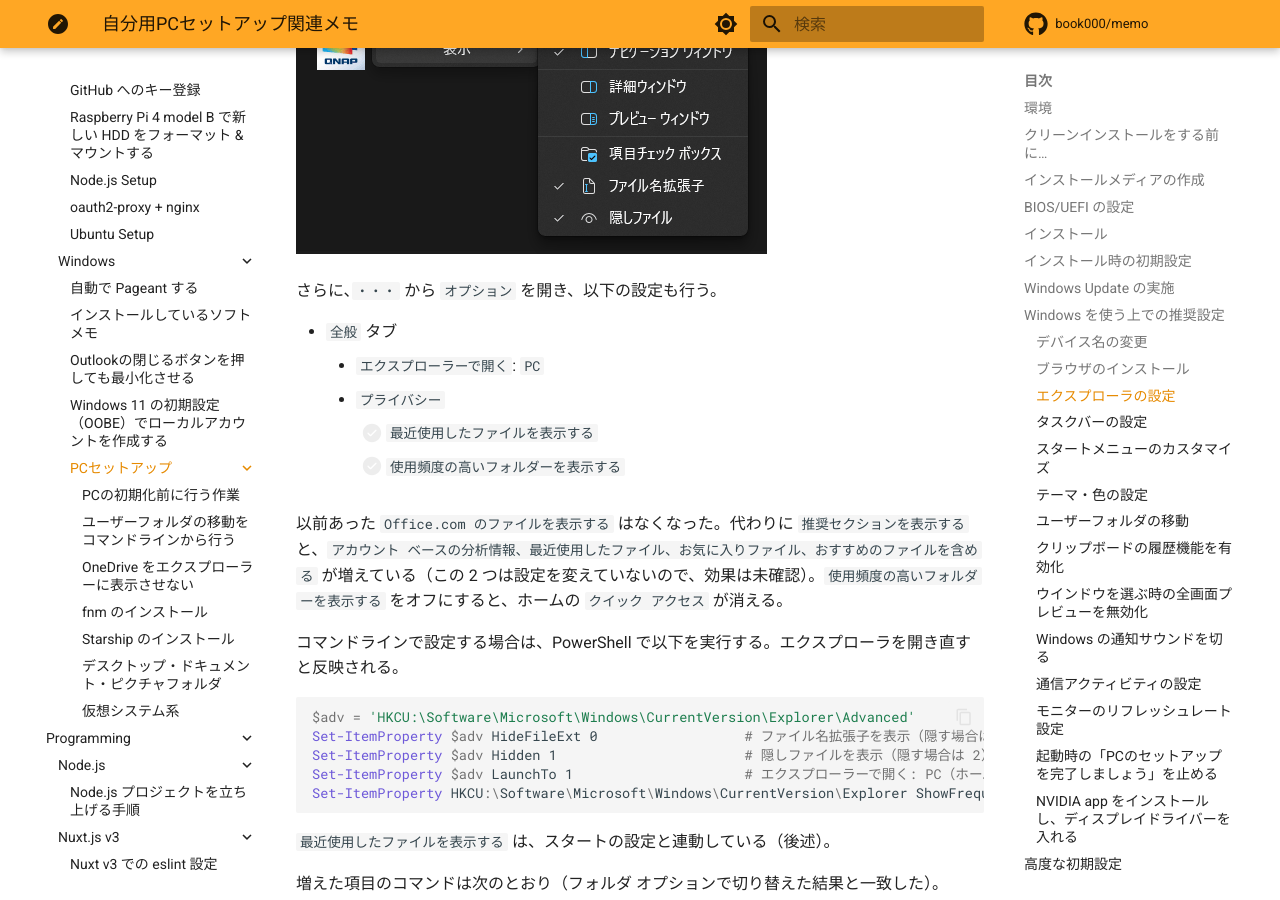
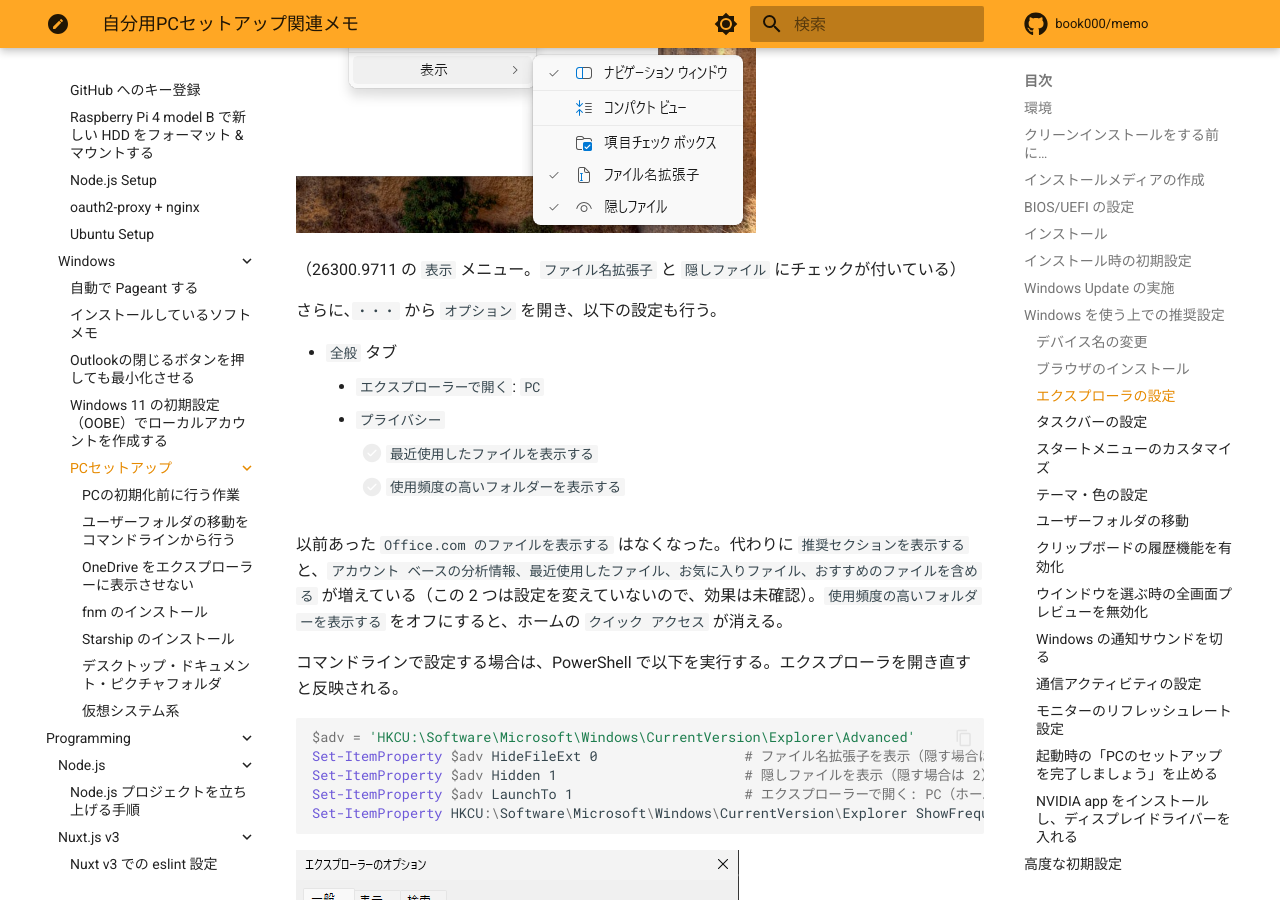
Before and after one commit to book000/memo, an MkDocs documentation site: the page built from docs/os/windows/setup/index.md, in a window 1280 px wide and 900 px high, scrolled down 4806 px. Built offline with MkDocs 1.6.1 and Material for MkDocs 9.7.7, drawn with Linux system fonts in a browser that asks for light colours; comment, search, counter and statistics services are not loaded.

Commit message:
docs: 26H2 で撮り直したスクリーンショットに差し替え
- エクスプローラーの表示メニュー、フォルダー オプション、クリップボード履歴を撮り直した
- タスクバーとスタートの設定画面の画像を追加した

Co-Authored-By: Claude Sonnet 5.5 <noreply@anthropic.com>

````diff
--- a/docs/os/windows/setup/index.md
+++ b/docs/os/windows/setup/index.md
@@ -126,6 +126,8 @@ Chrome や Firefox など、お好きなブラウザをインストールする
 
 ![](assets/image.png)
 
+（26300.9711 の `表示` メニュー。`ファイル名拡張子` と `隠しファイル` にチェックが付いている）
+
 さらに、`・・・` から `オプション` を開き、以下の設定も行う。
 
 - `全般` タブ
@@ -145,6 +147,8 @@ Set-ItemProperty $adv Hidden 1                       # 隠しファイルを表
 Set-ItemProperty $adv LaunchTo 1                     # エクスプローラーで開く: PC（ホームは 0）
 Set-ItemProperty HKCU:\Software\Microsoft\Windows\CurrentVersion\Explorer ShowFrequent 0  # 使用頻度の高いフォルダーを表示しない
 ```
+
+![](assets/image-1.png)
 
 `最近使用したファイルを表示する` は、スタートの設定と連動している（後述）。
 
@@ -181,6 +185,10 @@ Set-ItemProperty HKCU:\Software\Microsoft\Windows\CurrentVersion\Search Searchbo
 Set-ItemProperty $adv ShowTaskViewButton 0           # タスク ビュー: オフ
 Set-ItemProperty $adv TaskbarAl 0                    # アイコンの配置: 左揃え（中央揃えは 1）
 ```
+
+![](assets/image-2.png)
+
+![](assets/image-12.png)
 
 増えた項目は、レジストリで次のように設定できる。値はいずれも、設定アプリで切り替えた結果と、コマンドで設定した結果が一致することを確認した（`TaskbarSi` と `TaskbarGlomLevel` は、コマンドで設定してタスクバーの見た目が変わることを確認した）。
 
@@ -227,6 +235,8 @@ Stop-Process -Name explorer -Force                   # エクスプローラー
 - `すべて` の下の `最もよく使用するアプリを表示する (グリッド ビューとリスト ビューのみ)`: オフ（既定でオフ）
 - `アカウントに関連する通知を表示`: オフ
 - `ジャンプ リストとエクスプローラーで最近使った項目を表示します`: オフ
+
+![](assets/image-4.png)
 
 22H2 の項目は、次のように変わっている。
 
````
Also changed, not shown: docs/os/windows/setup/assets/image-1.png (added), docs/os/windows/setup/assets/image-12.png (added), docs/os/windows/setup/assets/image-2.png (added), docs/os/windows/setup/assets/image-3.png, docs/os/windows/setup/assets/image-4.png (added), docs/os/windows/setup/assets/image.png.
